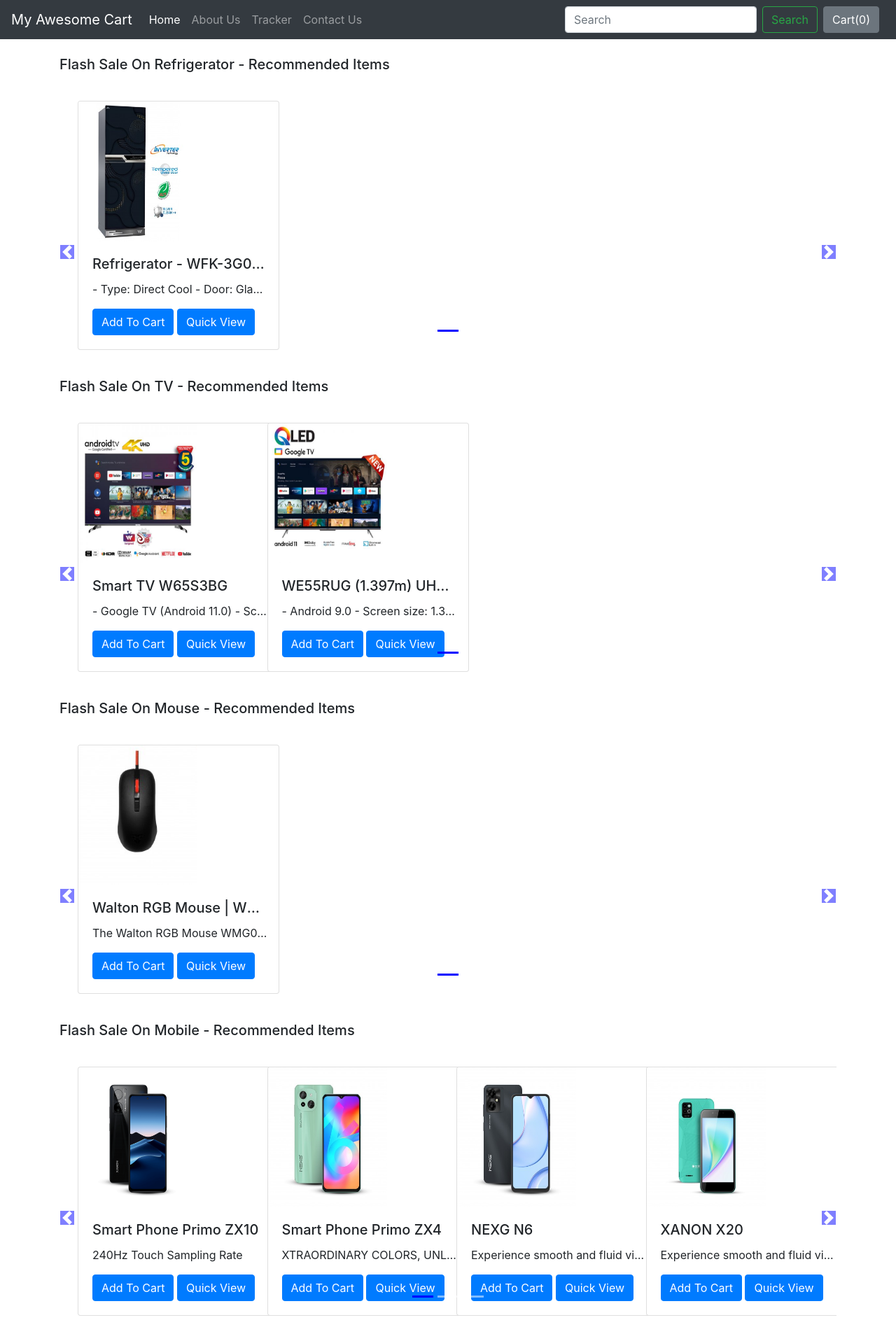
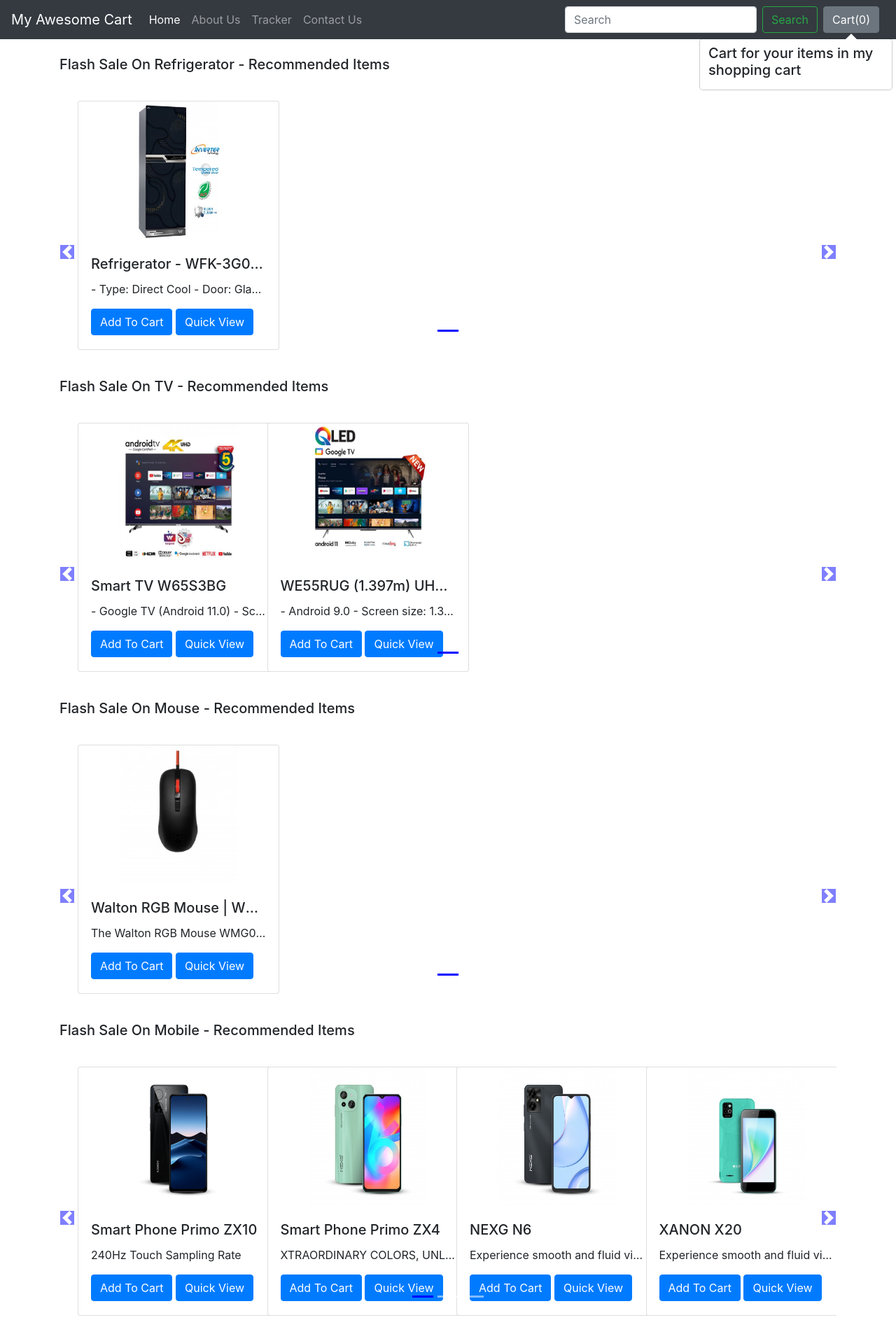
Before and after one commit to AnikaTabassum23/eCommerceSite_django, a Django app: page /shop/ in a window 1280 px wide. Shown: the whole page at 70% size. Run offline with Django 4.2, Linux system fonts and the light colour scheme; data comes from the database, SQL or seed files in the repository; some libraries are stand-ins or nearby versions.

Commit message:
show cart data

```diff
--- a/shop/templates/shop/index.html
+++ b/shop/templates/shop/index.html
@@ -59,7 +59,7 @@
         <li data-target="#demo{{forloop.counter}}" data-slide-to="0" class="active"></li>
 
         {% for i in range %}
-      <li data-target="#demo{{forloop.parentloop.counter}}" data-slide-to="{{i}}" ></li>
+        <li data-target="#demo{{forloop.parentloop.counter}}" data-slide-to="{{i}}"></li>
         {% endfor %}
       </ul>
 
@@ -68,18 +68,22 @@
         <div class="carousel-item active">
           {% for i in product %}
           <div class="col-xs-3 col-sm-3 col-md-3">
-          <div class="card" style="width: 18rem;">
+            <div class="card align-items-center" style="width: 18rem;">
               <img src='/media/{{i.image}}' class="card-img-top" alt="...">
               <div class="card-body">
-              <h5 class="card-title">{{i.product_name}}</h5>
+                <h5 class="card-title"id="namepr{{i.id}}">{{i.product_name}}</h5>
                 <p class="card-text">{{i.desc}}</p>
+                <span id="divpr{{i.id}}" class="divpr">
                   <button id="pr{{i.id}}" class="btn btn-primary cart">Add To Cart</button>
-              <a href="/shop/products/{{i.id}}"><button id="qv{{i.id}}" class="btn btn-primary cart">Quick View</button></a>
+                </span>
+                <a href="/shop/products/{{i.id}}"><button id="qv{{i.id}}" class="btn btn-primary cart">Quick
+                    View</button></a>
               </div>
             </div>
           </div>
           {% if forloop.counter|divisibleby:4 and forloop.counter > 0 and not forloop.last %}
-      </div><div class="carousel-item">
+        </div>
+        <div class="carousel-item">
           {% endif %}
 
           {% endfor %}
@@ -103,31 +107,77 @@
 
 {% block js %}
 <script>
-console.log('working');
-if(localStorage.getItem('cart') == null){
+  if (localStorage.getItem('cart') == null) {
     var cart = {};
-}
-else
-{
+  } else {
     cart = JSON.parse(localStorage.getItem('cart'));
     document.getElementById('cart').innerHTML = Object.keys(cart).length;
+    updateCart(cart);
   }
-$('.cart').click(function(){
-console.log('clicked');
+  // if the add to cart button is clicked, add/ increment the item
+  $('.cart').click(function () {
     var idstr = this.id.toString();
-console.log(idstr);
-if (cart[idstr] !=undefined){
+    if (cart[idstr] != undefined) {
       cart[idstr] = cart[idstr] + 1;
-}
-else
-{
+    } else {
       cart[idstr] = 1;
     }
-console.log(cart);
+    updateCart(cart);
+    // localStorage.setItem('cart', JSON.stringify(cart));
+    // document.getElementById('cart').innerHTML = Object.keys(cart).length;
+  });
+  //add popover to cart
+  $('#popcart').popover();
+  updatePopover(cart);
+  function updatePopover(cart)
+  {
+      var popStr = "";
+      popStr = popStr + "<h5> Cart for your items in my shopping cart </h5><div class='mx-2 my-2'>";
+      var i = 1;
+      for (var item in cart){
+          popStr = popStr + "<b>" + i + "</b>. ";
+          popStr = popStr + document.getElementById('name' + item).innerHTML.slice(0, 19) + "... Qty: " + cart[item] + '<br>';
+          i = i+1;
+      }
+      popStr = popStr + "</div>"
+      document.getElementById('popcart').setAttribute('data-content', popStr);
+      $('#popcart').popover('show');
+  }
+  function updateCart(cart) {
+    var sum = 0;
+    for (var item in cart) {
+      sum = sum + cart[item];
+      document.getElementById('div' + item).innerHTML = "<button id='minus" + item +
+        "' class='btn btn-primary minus'>-</button> <span id='val" + item + "''>" + cart[item] +
+        "</span> <button id='plus" + item + "' class='btn btn-primary plus'> + </button>";
+    }
     localStorage.setItem('cart', JSON.stringify(cart));
-document.getElementById('cart').innerHTML = Object.keys(cart).length;
+    document.getElementById('cart').innerHTML = sum;
+    updatePopover(cart);
+  }
+  function clearCart() {
+    cart = JSON.parse(localStorage.getItem('cart'));
+    for (var item in cart) {
+        document.getElementById('div' + item).innerHTML = '<button id="' + item + '" class="btn btn-primary cart">Add To Cart</button>'
+    }
+    localStorage.clear();
+    cart = {};
+    updateCart(cart);
+}
+
+  // If plus or minus button is clicked, change the cart as well as the display value
+  $('.divpr').on("click", "button.minus", function() {
+      a = this.id.slice(7, );
+      cart['pr' + a] = cart['pr' + a] - 1;
+      cart['pr' + a] = Math.max(0, cart['pr' + a]);
+      document.getElementById('valpr' + a).innerHTML = cart['pr' + a];
+      updateCart(cart);
   });
-$('#popcart').popover();
-document.getElementById("popcart").setAttribute('data-content', '<h5>Cart for your items in my shopping cart</h5>');
+  $('.divpr').on("click", "button.plus", function() {
+      a = this.id.slice(6, );
+      cart['pr' + a] = cart['pr' + a] + 1;
+      document.getElementById('valpr' + a).innerHTML = cart['pr' + a];
+      updateCart(cart);
+  });
 </script>
 {% endblock %}
```
Also changed, not shown: shop/templates/shop/about.html (line endings or trailing spaces). Lines whose indentation alone changed are shown as unchanged.
